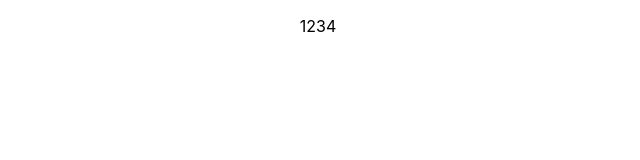
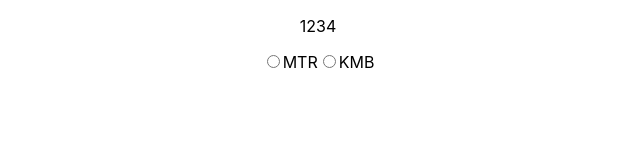
Before and after one commit to TommyWED/reactapi, a React (Create React App) app: page / in a window 1280 px wide. Shown: the top 160 px of the page, without its empty margins (322-962 px from the left). Built offline with nearby package versions, Linux system fonts and the light colour scheme.

Commit message:
install react router

```diff
--- a/package.json
+++ b/package.json
@@ -9,6 +9,7 @@
     "axios": "^1.4.0",
     "react": "^18.2.0",
     "react-dom": "^18.2.0",
+    "react-router-dom": "^6.14.2",
     "react-scripts": "5.0.1",
     "web-vitals": "^2.1.4"
   },
--- a/src/App.js
+++ b/src/App.js
@@ -1,10 +1,13 @@
 import logo from './logo.svg';
 import './App.css';
+import SelectMOK from "./SelectMOK"
+
 
 function App() {
   return (
     <div className="App">
       <p>1234</p>
+      <SelectMOK />
     </div>
   );
 }
--- /dev/null
+++ b/src/SelectMOK.jsx
@@ -0,0 +1,13 @@
+
+
+export default function SelectMOK (){
+
+    return (
+        <div>
+            <input type="radio" value="MTR" id="MTR" name="options"></input>
+            <label for="MTR">MTR</label>
+            <input type="radio" value="KMB" name="options"></input>
+            <label for="KMB">KMB</label>
+        </div>
+    )
+}
```
Also changed, not shown: 1 other file (tests, documents, lock files or other folders).
